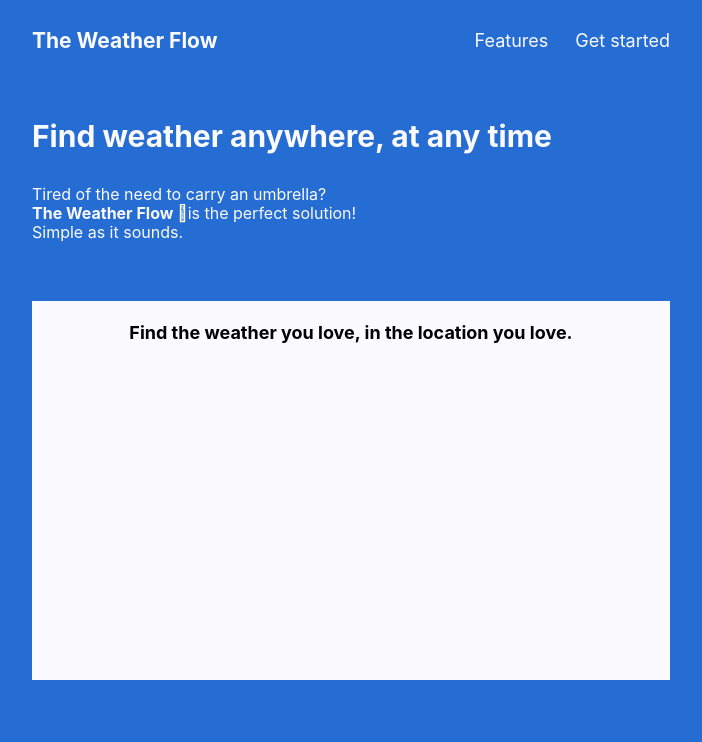
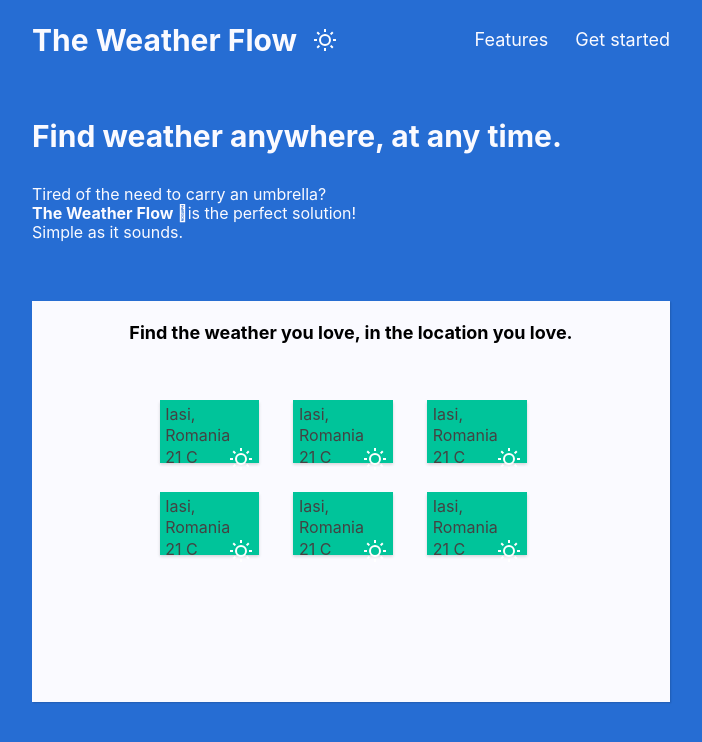
Before and after one commit to istancescu/the-weather-flow, a React (Create React App) app: page / in a window 1280 px wide. Shown: the top 742 px of the page, without its empty margins (289-991 px from the left). Built offline with nearby package versions, Linux system fonts and the light colour scheme.

Commit message:
added homepage tiles, autowrap

```diff
--- a/src/components/NavBar/NavBar.module.css
+++ b/src/components/NavBar/NavBar.module.css
@@ -10,12 +10,19 @@
 }
 .pageTitle {
   color: #fafaff;
-  font-size: 21px;
+  font-size: 30px;
+  line-height: 1.21;
   font-weight: bold;
+  margin-right: 16.3px;
 }
 .navBarLink {
   text-decoration: none;
   color: #fafaff;
   margin-left: 27px;
+  line-height: 1.19;
   font-size: 18px;
 }
+.logoContainer {
+  display: flex;
+  flex-direction: row;
+}
--- a/src/components/NavBar/NavBar.tsx
+++ b/src/components/NavBar/NavBar.tsx
@@ -1,5 +1,5 @@
 import React, { ReactElement } from "react";
-import { ghost_white, celtic_blue } from "../../utils/colors";
+import Logo from "../../assets/sun-line.svg";
 import styles from "./NavBar.module.css";
 
 interface Props {}
@@ -7,9 +7,14 @@ interface Props {}
 export default function NavBar({  }: Props): ReactElement {
   return (
     <head className={styles.container}>
-      <p className={styles.pageTitle}>The Weather Flow</p>
+      <div className={styles.logoContainer}>
+        <p className={styles.pageTitle}>The Weather Flow</p>
+        <img src={Logo} alt="logo" />
+      </div>
       <div>
-        <a className={styles.navBarLink}>Features</a>
+        <a className={styles.navBarLink} href="/">
+          Features
+        </a>
         <a className={styles.navBarLink} href="/">
           Get started
         </a>
--- /dev/null
+++ b/src/components/NavBar/WeatherTile.module.css
@@ -0,0 +1,62 @@
+.weatherContainer {
+  background-color: #fafaff;
+  margin-top: 9.4%;
+  display: flex;
+  align-self: center;
+  align-items: center;
+  flex-direction: column;
+  height: 400.5px;
+  box-shadow: 1px 1px 1.5px 0 rgba(0, 0, 0, 0.16);
+}
+.weatherTitle {
+  margin-top: 3.2%;
+  font-size: 18px;
+  color: "#434343";
+  font-weight: bold;
+}
+.citiesContainer {
+  margin-top: 28.5px;
+  display: flex;
+  flex-wrap: wrap;
+  justify-content: space-between;
+  width: 60%;
+  flex-direction: row;
+}
+.cities {
+  height: 63.5px;
+  margin: 28.5px 15.5px 0 0;
+  box-shadow: 0 1.5px 3px 0 rgba(0, 0, 0, 0.16);
+  background-color: #00c49a;
+  /* width: 159.5px; */
+  width: calc(1 / 3 * 100% - (1-1 / 3) * 15.5px);
+}
+.cities > div:nth-child(3n) {
+  margin-right: 0;
+}
+.cities::after {
+  content: "";
+  flex: auto;
+}
+.cities > div:nth-child(-n + 3) {
+  margin-top: 0;
+}
+.city {
+  padding-top: 4px;
+  line-height: 1.34;
+  color: #434343;
+  font-size: 16px;
+  padding-left: 5.6%;
+}
+.temperatureContainer {
+  display: flex;
+  justify-content: space-between;
+}
+.temperature {
+  line-height: 1.34;
+  color: #434343;
+  font-size: 16px;
+  padding-left: 5.6%;
+}
+.currentState {
+  margin: 0 6% 14.2% 0;
+}
--- /dev/null
+++ b/src/components/NavBar/WeatherTile.tsx
@@ -0,0 +1,97 @@
+import React from "react";
+import styles from "./WeatherTile.module.css";
+import Logo from "../../assets/sun-line.svg";
+
+interface Props {}
+
+const WeatherTile = (props: Props) => {
+  return (
+    <div className={styles.weatherContainer}>
+      <p className={styles.weatherTitle}>
+        Find the weather you love, in the location you love.
+      </p>
+      <div className={styles.citiesContainer}>
+        <div className={styles.cities}>
+          <div>
+            <p className={styles.city}>Iasi, Romania</p>
+            <div className={styles.temperatureContainer}>
+              <p className={styles.temperature}>21 C</p>
+              <img
+                className={styles.currentState}
+                src={Logo}
+                alt="current-state"
+              />
+            </div>
+          </div>
+        </div>
+        <div className={styles.cities}>
+          <div>
+            <p className={styles.city}>Iasi, Romania</p>
+            <div className={styles.temperatureContainer}>
+              <p className={styles.temperature}>21 C</p>
+              <img
+                className={styles.currentState}
+                src={Logo}
+                alt="current-state"
+              />
+            </div>
+          </div>
+        </div>
+        <div className={styles.cities}>
+          <div>
+            <p className={styles.city}>Iasi, Romania</p>
+            <div className={styles.temperatureContainer}>
+              <p className={styles.temperature}>21 C</p>
+              <img
+                className={styles.currentState}
+                src={Logo}
+                alt="current-state"
+              />
+            </div>
+          </div>
+        </div>
+        <div className={styles.cities}>
+          <div>
+            <p className={styles.city}>Iasi, Romania</p>
+            <div className={styles.temperatureContainer}>
+              <p className={styles.temperature}>21 C</p>
+              <img
+                className={styles.currentState}
+                src={Logo}
+                alt="current-state"
+              />
+            </div>
+          </div>
+        </div>
+        <div className={styles.cities}>
+          <div>
+            <p className={styles.city}>Iasi, Romania</p>
+            <div className={styles.temperatureContainer}>
+              <p className={styles.temperature}>21 C</p>
+              <img
+                className={styles.currentState}
+                src={Logo}
+                alt="current-state"
+              />
+            </div>
+          </div>
+        </div>
+        <div className={styles.cities}>
+          <div>
+            <p className={styles.city}>Iasi, Romania</p>
+            <div className={styles.temperatureContainer}>
+              <p className={styles.temperature}>21 C</p>
+              <img
+                className={styles.currentState}
+                src={Logo}
+                alt="current-state"
+              />
+            </div>
+          </div>
+        </div>
+      </div>
+    </div>
+  );
+};
+
+export default WeatherTile;
--- a/src/pages/Home.module.css
+++ b/src/pages/Home.module.css
@@ -21,17 +21,3 @@
   display: flex;
   align-items: center;
 }
-.weatherContainer {
-  background-color: #fafaff;
-  margin-top: 9.4%;
-  display: flex;
-  align-self: center;
-  justify-content: center;
-  height: 378.5px;
-}
-.weatherTitle {
-  margin-top: 3.2%;
-  font-size: 18px;
-  color: "#434343";
-  font-weight: bold;
-}
--- a/src/pages/Home.tsx
+++ b/src/pages/Home.tsx
@@ -1,7 +1,7 @@
 import React, { ReactElement } from "react";
 import NavBar from "../components/NavBar/NavBar";
-import { celtic_blue } from "../utils/colors";
 import styles from "./Home.module.css";
+import WeatherTile from "../components/NavBar/WeatherTile";
 
 interface Props {}
 
@@ -10,7 +10,7 @@ function Home({  }: Props): ReactElement {
     <div className={styles.container}>
       <NavBar />
       <div className={styles.subContainer}>
-        <h1 className={styles.title}>Find weather anywhere, at any time</h1>
+        <h1 className={styles.title}>Find weather anywhere, at any time.</h1>
         <p className={styles.description}>
           Tired of the need to carry an umbrella?
         </p>
@@ -21,11 +21,7 @@ function Home({  }: Props): ReactElement {
           <span className={styles.description}>is the perfect solution!</span>
         </div>
         <p className={styles.description}>Simple as it sounds.</p>
-        <div className={styles.weatherContainer}>
-          <p className={styles.weatherTitle}>
-            Find the weather you love, in the location you love.
-          </p>
-        </div>
+        <WeatherTile />
       </div>
     </div>
   );
```
Also changed, not shown: src/assets/sun-line.svg (added).
